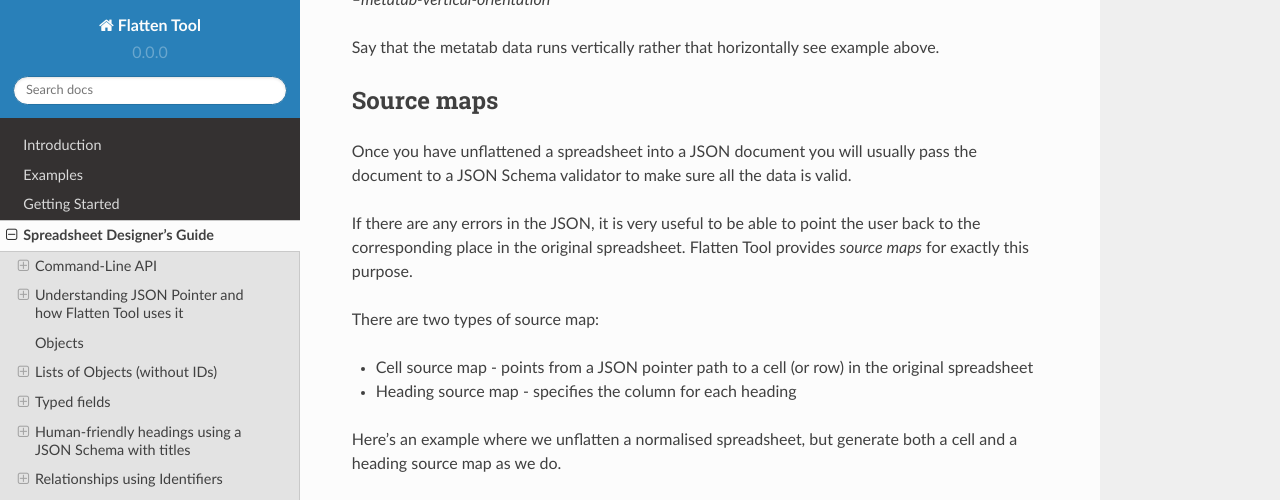
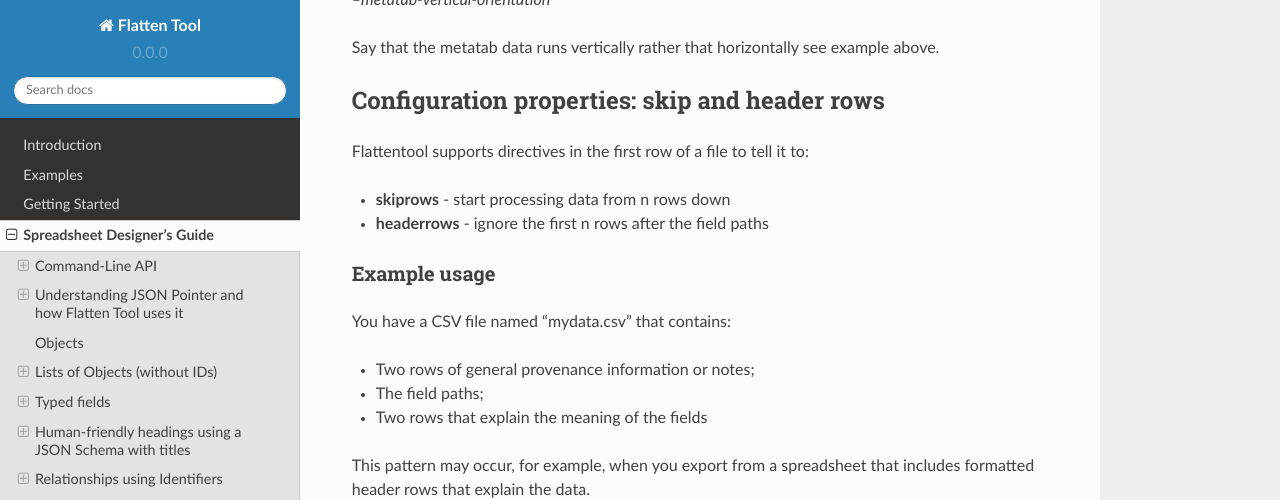
Before and after one commit to OpenDataServices/flatten-tool, a Sphinx documentation site: the page built from docs/unflatten.rst, in a window 1280 px wide and 1400 px high, scrolled down 31118 px. Shown: the top 500 px of the window. Built offline with Sphinx 7.4.7 and the Read the Docs theme 2.0.0, drawn with Linux system fonts in a browser that asks for light colours; some of the changed text lies outside the part shown; grey boxes are pictures that could not be loaded.

Commit message:
Adding draft content on header and skiprows configuration

```diff
--- a/docs/unflatten.rst
+++ b/docs/unflatten.rst
@@ -1233,6 +1233,47 @@ Just return the metatab information and not the rest of the doc. Using the examp
 
 Say that the metatab data runs vertically rather that horizontally see example above.
 
+Configuration properties: skip and header rows
+==============================================
+
+Flattentool supports directives in the first row of a file to tell it to:
+
+* **skiprows** - start processing data from n rows down
+* **headerrows** - ignore the first n rows after the field paths
+
+Example usage
+-------------
+
+You have a CSV file named "mydata.csv" that contains:
+
+* Two rows of general provenance information or notes;
+* The field paths;
+* Two rows that explain the meaning of the fields
+
+This pattern may occur, for example, when you export from a spreadsheet that includes formatted header rows that explain the data.
+
+By adding a row containing a cell with '#', and then a set of configuration directives, you can instruct flattentool to skip rows at the top of the file, and to recognise that the field paths are followed by a set of additional header lines.
+
+.. csv-table::
+   :file: ../examples/cafe/skip-and-headers/data.csv
+
+Flatten tool will interpret the '#' configuration row, and generate the appropriate output with no additional parameters needed at the command line.
+
+.. literalinclude:: ../examples/cafe/skip-and-headers/cmd.txt
+   :language: bash
+
+.. literalinclude:: ../examples/cafe/skip-and-headers/expected.json
+   :language: json
+
+List of configuration features
+------------------------------
+
+There is also the 'ignore' command, which can be used to ignore sheets in a multi-tab workbook.
+
+When configuration options are set in metatab, they apply to all sheets unless they are overridden.
+
+Further configuration options can be seen at https://github.com/OpenDataServices/flatten-tool/blob/7fa96933b8fc3ba07a3d44fe07dccf2791165686/flattentool/lib.py
+
 
 Source maps
 ===========
```
Also changed, not shown: 3 other files.
